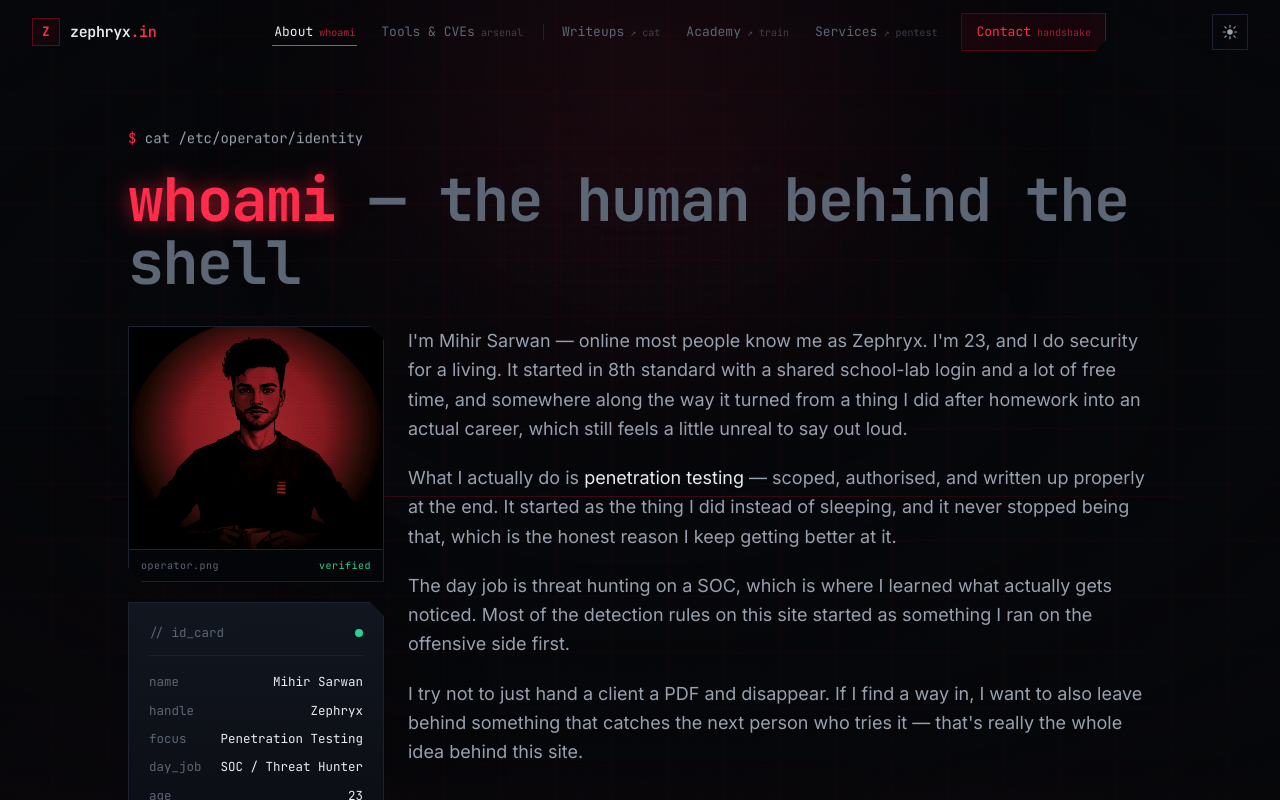
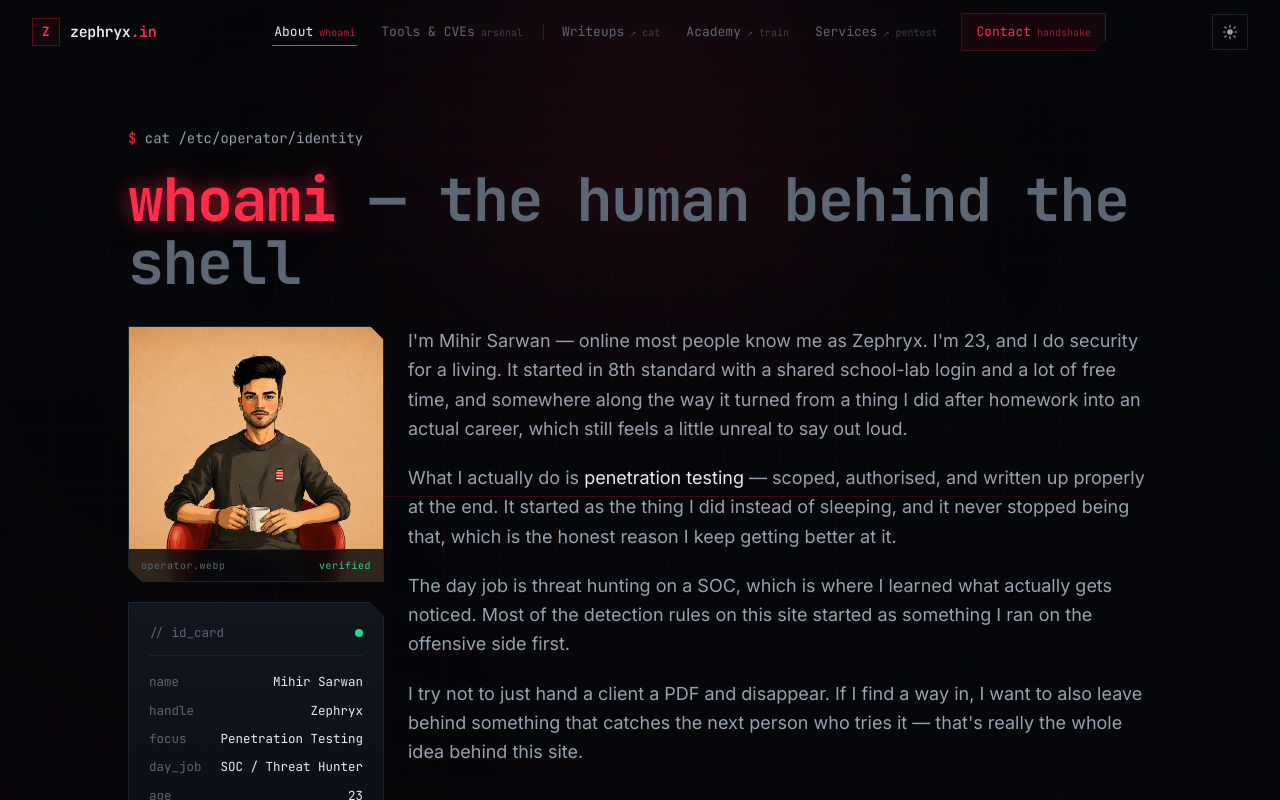
Before and after one commit to iamzephryx/zephryx.in, a Next.js app: page /whoami in a window 1280 px wide. Shown: the top 800 px of the page. Built offline with nearby package versions, Linux system fonts and the light colour scheme.

Commit message:
Replace the whoami portrait with an unfiltered original
operator.png carried a baked-in red duotone treatment. Swapped in the
actual portrait as-is (no color grading), served as WebP to keep the
file size close to the original despite the higher-fidelity source.

```diff
--- a/src/app/whoami/page.tsx
+++ b/src/app/whoami/page.tsx
@@ -112,14 +112,14 @@ export default function WhoamiPage() {
               <div className="flex flex-col items-center gap-5 sm:items-start">
                 <div className="panel clip-corner scanlines relative w-56 overflow-hidden sm:w-64">
                   <img
-                    src="/whoami/operator.png"
+                    src="/whoami/operator.webp"
                     alt={`Portrait of ${SITE.name}`}
                     width={1000}
                     height={1000}
                     className="block h-auto w-full"
                   />
                   <div className="absolute inset-x-0 bottom-0 flex items-center justify-between border-t border-line bg-void/80 px-3 py-2 font-mono text-[10px] tracking-wider text-ink-faint backdrop-blur">
-                    <span>operator.png</span>
+                    <span>operator.webp</span>
                     <span className="text-signal">verified</span>
                   </div>
                 </div>
```
Also changed, not shown: public/whoami/operator.png (deleted), public/whoami/operator.webp (added).
